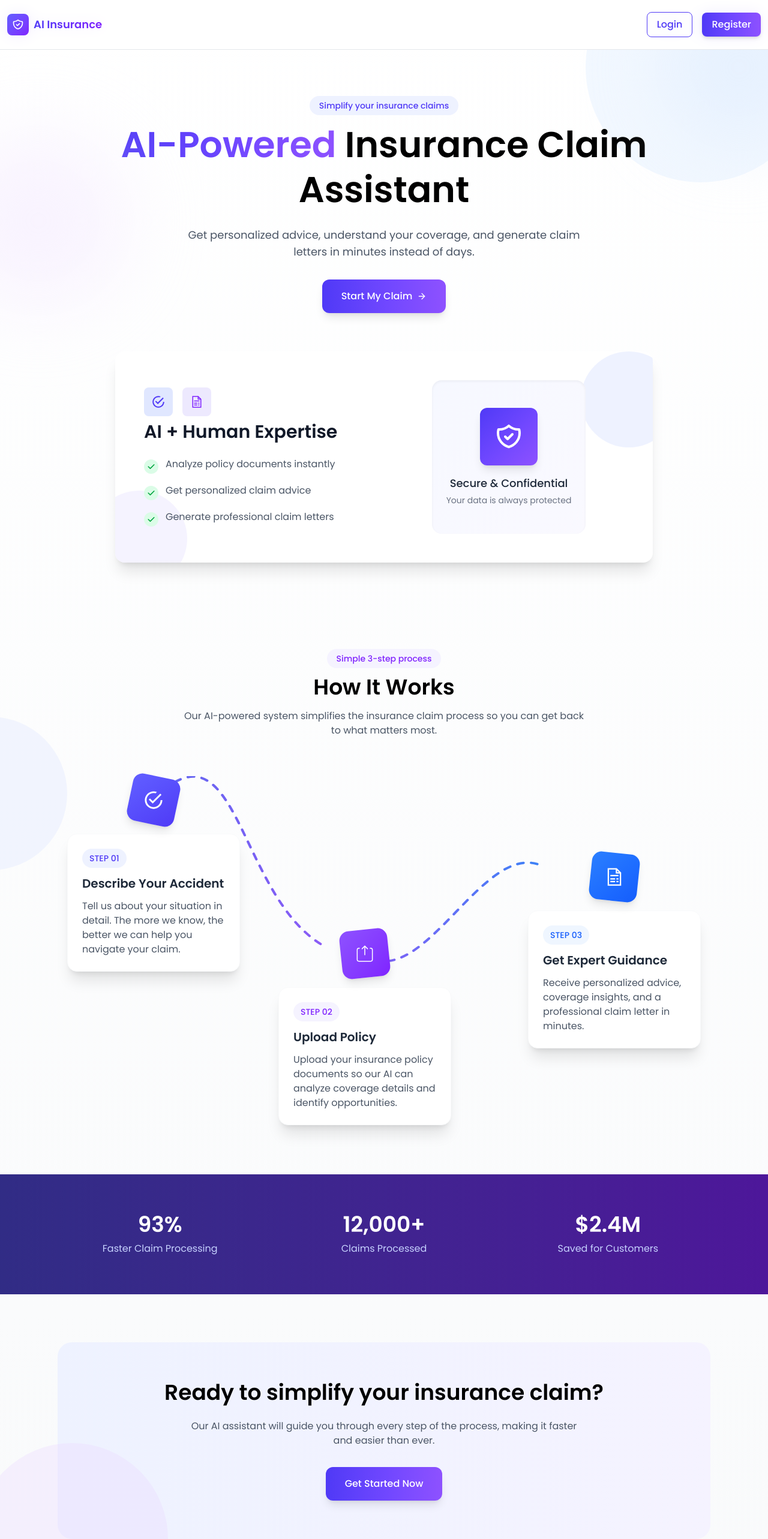
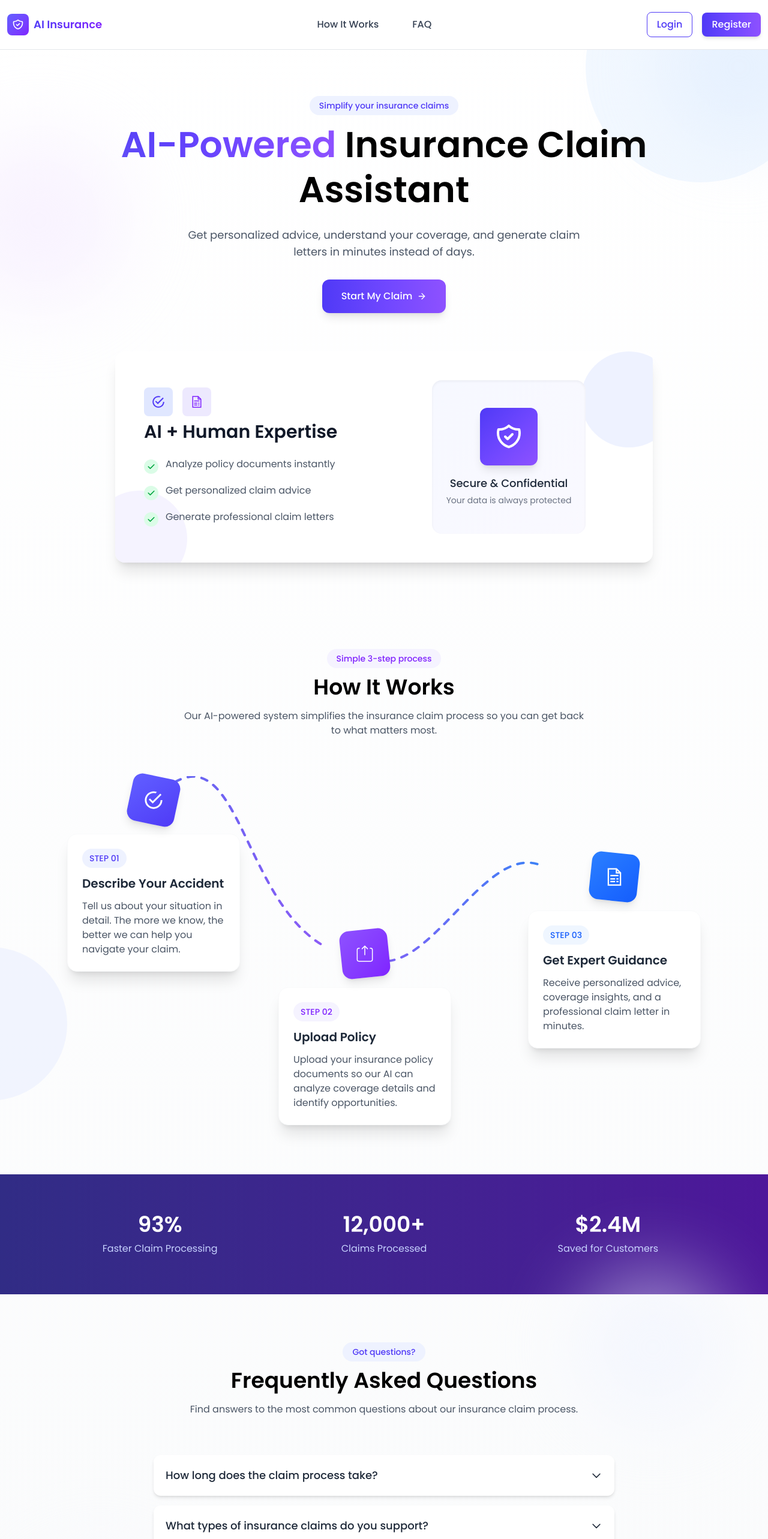
Before and after one commit to Omega-Solution-LLC/insurance-ai-f, a React (Vite) app: page / in a window 1280 px wide. Shown: the top 2566 px of the page at 60% size. Built offline with nearby package versions, Linux system fonts and the light colour scheme.

Commit message:
added faq section and links to scroll to the section

```diff
--- a/src/Components/HomePage/HomePage.jsx
+++ b/src/Components/HomePage/HomePage.jsx
@@ -10,11 +10,45 @@ export default function HomePage() {
   const navigate = useNavigate();
   const [isHovered, setIsHovered] = useState(false);
   const isLogged = localStorage.getItem("isLogged");
+  const [activeFaq, setActiveFaq] = useState(null);
 
   const handleRedirect = () => {
     navigate("/application");
     window.scrollTo(0, 0);
   };
+
+  const faqItems = [
+    {
+      question: "How long does the claim process take?",
+      answer:
+        "With our AI-powered system, most claims are processed within minutes instead of days. You'll receive personalized guidance throughout the entire process.",
+    },
+    {
+      question: "What types of insurance claims do you support?",
+      answer:
+        "We currently support auto, home, health, and travel insurance claims. Our AI assistant can analyze policy documents from most major insurance providers.",
+    },
+    {
+      question: "Is my personal information secure?",
+      answer:
+        "Absolutely. We use bank-level encryption to protect your data. Your information is never shared with third parties without your explicit consent.",
+    },
+    {
+      question: "How accurate is the AI in analyzing my policy?",
+      answer:
+        "Our AI has been trained on thousands of insurance policies and can identify coverage details with over 96% accuracy. All analyses are backed by our expert review team.",
+    },
+    {
+      question: "What if I'm not satisfied with the results?",
+      answer:
+        "We offer a 100% satisfaction guarantee. If you're not happy with our service, we'll provide a full refund or work with you until you're completely satisfied.",
+    },
+  ];
+
+  const toggleFaq = (index) => {
+    setActiveFaq(activeFaq === index ? null : index);
+  };
+
   return (
     <>
       <Navbar />
@@ -183,7 +217,7 @@ export default function HomePage() {
         </div>
 
         {/* How It Works Section */}
-        <div className="max-w-6xl mx-auto px-4 md:px-8 py-16">
+        <div id="how-it-works" className="max-w-6xl mx-auto px-4 md:px-8 py-16">
           <div className="text-center mb-16">
             <div className="inline-block mb-3 px-4 py-1 bg-violet-50 rounded-full">
               <span className="text-violet-600 font-medium text-sm">
@@ -220,6 +254,59 @@ export default function HomePage() {
           </div>
         </div>
 
+        {/* FAQ Section */}
+        <div id="faq" className="max-w-6xl mx-auto px-4 md:px-8 py-20 relative">
+          {/* Background design elements */}
+          <div className="absolute -top-10 right-0 w-64 h-64 bg-indigo-50 rounded-full opacity-50 blur-3xl"></div>
+          <div className="absolute bottom-10 -left-10 w-72 h-72 bg-violet-50 rounded-full opacity-50 blur-3xl"></div>
+
+          <div className="text-center mb-16 relative z-10">
+            <div className="inline-block mb-3 px-4 py-1 bg-indigo-50 rounded-full">
+              <span className="text-indigo-600 font-medium text-sm">
+                Got questions?
+              </span>
+            </div>
+            <h2 className="text-3xl md:text-4xl font-semibold">
+              Frequently Asked Questions
+            </h2>
+            <p className="text-gray-600 mt-4 max-w-2xl mx-auto">
+              Find answers to the most common questions about our insurance
+              claim process.
+            </p>
+          </div>
+
+          <div className="max-w-3xl mx-auto relative z-10">
+            {faqItems.map((item, index) => (
+              <div key={index} className="mb-4">
+                <div
+                  className={`flex justify-between items-center p-5 rounded-xl cursor-pointer transition-all duration-300 bg-white hover:bg-gray-50 text-gray-800 shadow-md`}
+                  onClick={() => toggleFaq(index)}>
+                  <h3 className="font-medium text-lg">{item.question}</h3>
+                  <svg
+                    xmlns="http://www.w3.org/2000/svg"
+                    className={`h-5 w-5 transition-transform duration-300 ${activeFaq === index ? "transform rotate-180" : ""}`}
+                    fill="none"
+                    viewBox="0 0 24 24"
+                    stroke="currentColor">
+                    <path
+                      strokeLinecap="round"
+                      strokeLinejoin="round"
+                      strokeWidth={2}
+                      d="M19 9l-7 7-7-7"
+                    />
+                  </svg>
+                </div>
+                <div
+                  className={`overflow-hidden transition-all duration-300 bg-white rounded-b-xl shadow-lg ${
+                    activeFaq === index ? "max-h-48 p-5 mt-1" : "max-h-0"
+                  }`}>
+                  <p className="text-gray-600">{item.answer}</p>
+                </div>
+              </div>
+            ))}
+          </div>
+        </div>
+
         {/* CTA Section */}
         <div className="max-w-6xl mx-auto px-4 md:px-8 py-20">
           <div className="bg-gradient-to-r from-indigo-50 to-violet-50 rounded-3xl p-8 md:p-16 text-center">
--- a/src/Components/Navbar/Navbar.jsx
+++ b/src/Components/Navbar/Navbar.jsx
@@ -1,56 +1,71 @@
 import { useEffect, useState } from "react";
-import { Link, NavLink, useNavigate } from "react-router-dom";
+import { Link, NavLink, useLocation, useNavigate } from "react-router-dom";
 import { useGetCustomerQuery } from "../../Redux/features/customer/customerApi";
 
 const Navbar = () => {
   const [isOpen, setIsOpen] = useState(false);
-  const [scrolled, setScrolled] = useState(false);
   const [showProfileDropdown, setShowProfileDropdown] = useState(false);
+  const [activeSection, setActiveSection] = useState(null);
+
   const navigate = useNavigate();
+  const location = useLocation();
 
   const isLogged = localStorage.getItem("isLogged");
   const id = localStorage.getItem("id");
+  const { data: userData } = useGetCustomerQuery(id, { skip: !id });
 
-  const { data: userData, isLoading } = useGetCustomerQuery(id, { skip: !id });
+  const isHomePage = location.pathname === "/";
 
-  // Handle scroll effect for navbar background
+  const isInViewport = (element) => {
+    if (!element) return false;
+    const rect = element.getBoundingClientRect();
+    return rect.top <= 200 && rect.bottom >= 200;
+  };
+
   useEffect(() => {
     const handleScroll = () => {
-      if (window.scrollY > 20) {
-        setScrolled(true);
+      if (isHomePage) {
+        const howItWorksSection = document.getElementById("how-it-works");
+        const faqSection = document.getElementById("faq");
+
+        if (faqSection && isInViewport(faqSection)) {
+          setActiveSection("faq");
+        } else if (howItWorksSection && isInViewport(howItWorksSection)) {
+          setActiveSection("how-it-works");
         } else {
-        setScrolled(false);
+          setActiveSection(null);
+        }
       }
     };
 
     window.addEventListener("scroll", handleScroll);
+
+    if (isHomePage) {
+      setTimeout(handleScroll, 100); // Allow time for DOM to render
+    } else {
+      setActiveSection(null);
+    }
+
     return () => window.removeEventListener("scroll", handleScroll);
-  }, []);
+  }, [isHomePage]);
 
-  // Handle logout
   const handleLogout = () => {
     localStorage.clear();
     navigate("/");
   };
 
-  // const handleGenerateNewClick = (e) => {
-  //   // e.preventDefault();
-  //   // localStorage.removeItem("applicationId");
-  //   window.location.href = "/application";
-  // };
-
-  // Custom active link style for NavLink
-  const activeNavLinkStyle = ({ isActive }) => {
-    return isActive
+  const activeNavLinkStyle = ({ isActive }) =>
+    isActive
       ? "text-indigo-600 font-medium relative after:absolute after:bottom-0 after:left-0 after:w-full after:h-0.5 after:bg-indigo-600 px-3 py-2 transition-all"
       : "text-gray-700 hover:text-indigo-600 hover:bg-purple-50 px-3 py-2 rounded-full transition font-medium";
-  };
+
+  const getAnchorLinkStyle = (section) =>
+    activeSection === section
+      ? "text-indigo-600 font-medium relative after:absolute after:bottom-0 after:left-0 after:w-full after:h-0.5 after:bg-indigo-600 px-3 py-2 transition-all"
+      : "text-gray-700 hover:text-indigo-600 hover:bg-purple-50 px-3 py-2 rounded-full transition font-medium";
 
   return (
-    <nav
-      className={`fixed w-full z-50 transition-all duration-300 px-3 ${
-        scrolled ? "bg-white/95 shadow-md" : "bg-white/90"
-      } backdrop-blur-md border-b border-gray-200 py-2`}>
+    <nav className="fixed w-full z-50 transition-all duration-300 px-3 bg-white border-b border-gray-200 py-2">
       <header className="max-w-7xl mx-auto sticky top-0 z-10">
         <div className="flex justify-between gap-16 items-center py-3">
           {/* Logo */}
@@ -59,8 +74,8 @@ const Navbar = () => {
               <svg
                 className="h-5 w-5 text-white"
                 xmlns="http://www.w3.org/2000/svg"
+                fill="none"
                 viewBox="0 0 24 24"
-                fill="none"
                 stroke="currentColor"
                 strokeWidth="2">
                 <path
@@ -98,25 +113,31 @@ const Navbar = () => {
             </button>
           </div>
 
-          {/* Main Navigation */}
+          {/* Desktop Nav */}
           <div className="hidden md:flex items-center space-x-8">
             {isLogged && (
+              <>
                 <NavLink to="/dashboard" className={activeNavLinkStyle}>
                   Dashboard
                 </NavLink>
-            )}
-
-            {isLogged && (
                 <NavLink
                   to="/application?step=1"
-                // onClick={handleGenerateNewClick}
                   className={activeNavLinkStyle}>
                   Create New Claim
                 </NavLink>
+              </>
             )}
+            <a
+              href="/#how-it-works"
+              className={getAnchorLinkStyle("how-it-works")}>
+              How It Works
+            </a>
+            <a href="/#faq" className={getAnchorLinkStyle("faq")}>
+              FAQ
+            </a>
           </div>
 
-          {/* User Menu & Actions */}
+          {/* Auth/User Actions */}
           <div className="hidden md:flex items-center space-x-4">
             {isLogged ? (
               <div className="relative profile-dropdown">
@@ -126,9 +147,7 @@ const Navbar = () => {
                   <span>{userData?.username || "User"}</span>
                   <svg
                     xmlns="http://www.w3.org/2000/svg"
-                    className={`h-4 w-4 transition-transform duration-200 ${
-                      showProfileDropdown ? "rotate-180" : ""
-                    }`}
+                    className={`h-4 w-4 transition-transform duration-200 ${showProfileDropdown ? "rotate-180" : ""}`}
                     fill="none"
                     viewBox="0 0 24 24"
                     stroke="currentColor">
@@ -140,7 +159,6 @@ const Navbar = () => {
                     />
                   </svg>
                 </button>
-
                 {showProfileDropdown && (
                   <div className="absolute right-0 mt-2 w-48 bg-white rounded-lg shadow-xl py-2 z-50 border border-gray-100 animate-fadeIn">
                     <Link
@@ -149,7 +167,6 @@ const Navbar = () => {
                       onClick={() => setShowProfileDropdown(false)}>
                       <div className="flex items-center text-sm">
                         <svg
-                          xmlns="http://www.w3.org/2000/svg"
                           className="h-5 w-5 mr-2 text-indigo-500"
                           fill="none"
                           viewBox="0 0 24 24"
@@ -164,17 +181,15 @@ const Navbar = () => {
                         My Profile
                       </div>
                     </Link>
-
                     <div className="border-t border-gray-100 my-1"></div>
                     <button
                       onClick={() => {
                         handleLogout();
                         setShowProfileDropdown(false);
                       }}
-                      className="block cursor-pointer w-full text-left px-4 py-2 text-gray-700 hover:bg-indigo-50 hover:text-indigo-600">
+                      className="block w-full text-left px-4 py-2 text-gray-700 hover:bg-indigo-50 hover:text-indigo-600">
                       <div className="flex items-center text-sm">
                         <svg
-                          xmlns="http://www.w3.org/2000/svg"
                           className="h-5 w-5 mr-2 text-indigo-500"
                           fill="none"
                           viewBox="0 0 24 24"
@@ -227,10 +242,7 @@ const Navbar = () => {
                   </NavLink>
                   <NavLink
                     to="/application?step=1"
-                    onClick={(e) => {
-                      handleGenerateNewClick(e);
-                      setIsOpen(false);
-                    }}
+                    onClick={() => setIsOpen(false)}
                     className={({ isActive }) =>
                       isActive
                         ? "text-indigo-600 font-medium border-l-4 border-indigo-600 pl-3"
@@ -238,6 +250,26 @@ const Navbar = () => {
                     }>
                     Generate New
                   </NavLink>
+                  <a
+                    href="/#how-it-works"
+                    onClick={() => setIsOpen(false)}
+                    className={
+                      activeSection === "how-it-works"
+                        ? "text-indigo-600 font-medium border-l-4 border-indigo-600 pl-3"
+                        : "text-gray-700 pl-4"
+                    }>
+                    How It Works
+                  </a>
+                  <a
+                    href="/#faq"
+                    onClick={() => setIsOpen(false)}
+                    className={
+                      activeSection === "faq"
+                        ? "text-indigo-600 font-medium border-l-4 border-indigo-600 pl-3"
+                        : "text-gray-700 pl-4"
+                    }>
+                    FAQ
+                  </a>
                   <div className="border-t border-gray-100 my-2"></div>
                   <Link
                     to="/profile"
@@ -256,6 +288,27 @@ const Navbar = () => {
                 </>
               ) : (
                 <>
+                  <a
+                    href="/#how-it-works"
+                    onClick={() => setIsOpen(false)}
+                    className={
+                      activeSection === "how-it-works"
+                        ? "text-indigo-600 font-medium border-l-4 border-indigo-600 pl-3"
+                        : "text-gray-700 pl-4"
+                    }>
+                    How It Works
+                  </a>
+                  <a
+                    href="/#faq"
+                    onClick={() => setIsOpen(false)}
+                    className={
+                      activeSection === "faq"
+                        ? "text-indigo-600 font-medium border-l-4 border-indigo-600 pl-3"
+                        : "text-gray-700 pl-4"
+                    }>
+                    FAQ
+                  </a>
+                  <div className="border-t border-gray-100 my-2"></div>
                   <Link
                     to="/login"
                     onClick={() => setIsOpen(false)}
--- a/src/index.css
+++ b/src/index.css
@@ -1,5 +1,9 @@
 @import url("https://fonts.googleapis.com/css2?family=Poppins:ital,wght@0,100;0,200;0,300;0,400;0,500;0,600;0,700;0,800;0,900;1,100;1,200;1,300;1,400;1,500;1,600;1,700;1,800;1,900&display=swap");
 @import "tailwindcss";
+
+html {
+  scroll-behavior: smooth;
+}
 
 .poppins-thin {
   font-family: "Poppins", sans-serif;
```
Lines whose indentation alone changed are shown as unchanged.
